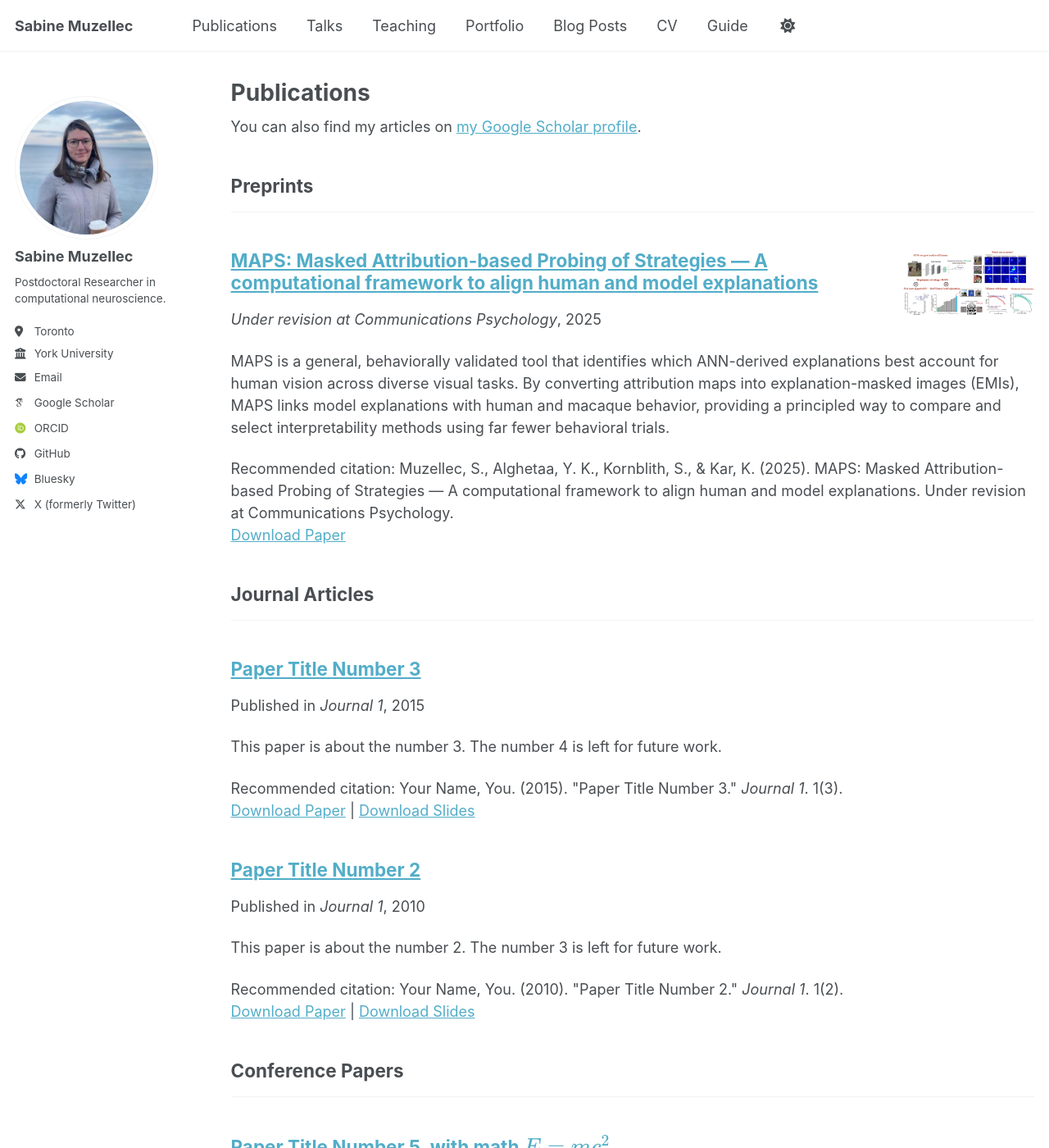
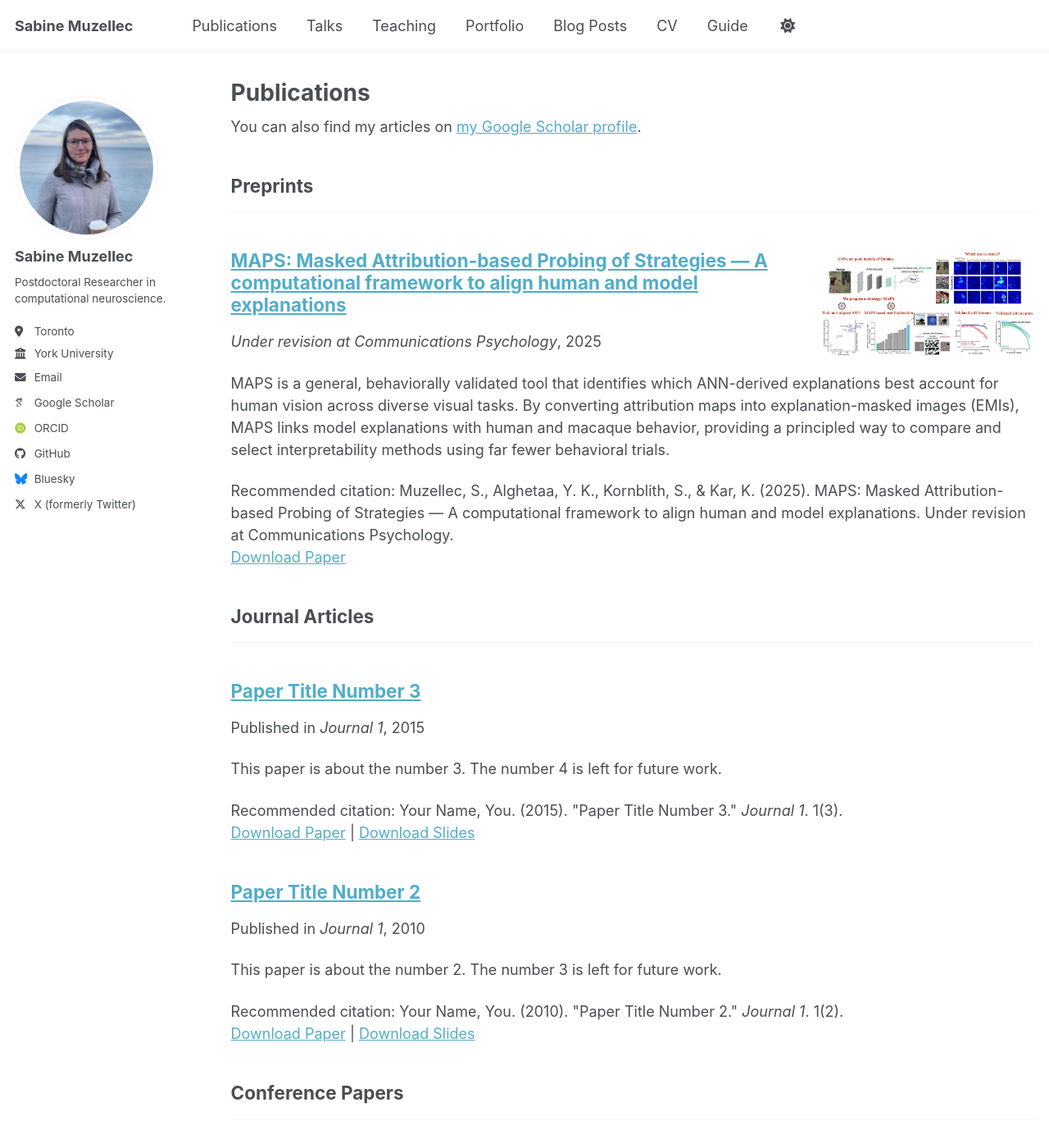
Before and after one commit to S4b1n3/S4b1n3.github.io, a Jekyll site: the page built from _pages/publications.html, in a window 1280 px wide and 1400 px high. Shown: the whole window at 82% size. Built offline with Jekyll 4.4.1, drawn with Linux system fonts in a browser that asks for light colours; some web fonts are replaced; a script bundle is joined from its source files by our own code; library files that are not in the unit come from our copies.

Commit message:
adjust image teaser bigger

```diff
--- a/assets/css/main.scss
+++ b/assets/css/main.scss
@@ -49,7 +49,7 @@
 /* Make featured publication teaser images small and on the right */
 .archive__item-teaser {
   float: right !important;
-  width: 160px !important;   /* adjust: 140–200px depending on taste */
+  width: 260px !important;   /* adjust: 140–200px depending on taste */
   margin-left: 1rem;
   margin-bottom: 0.5rem;
 }
```
